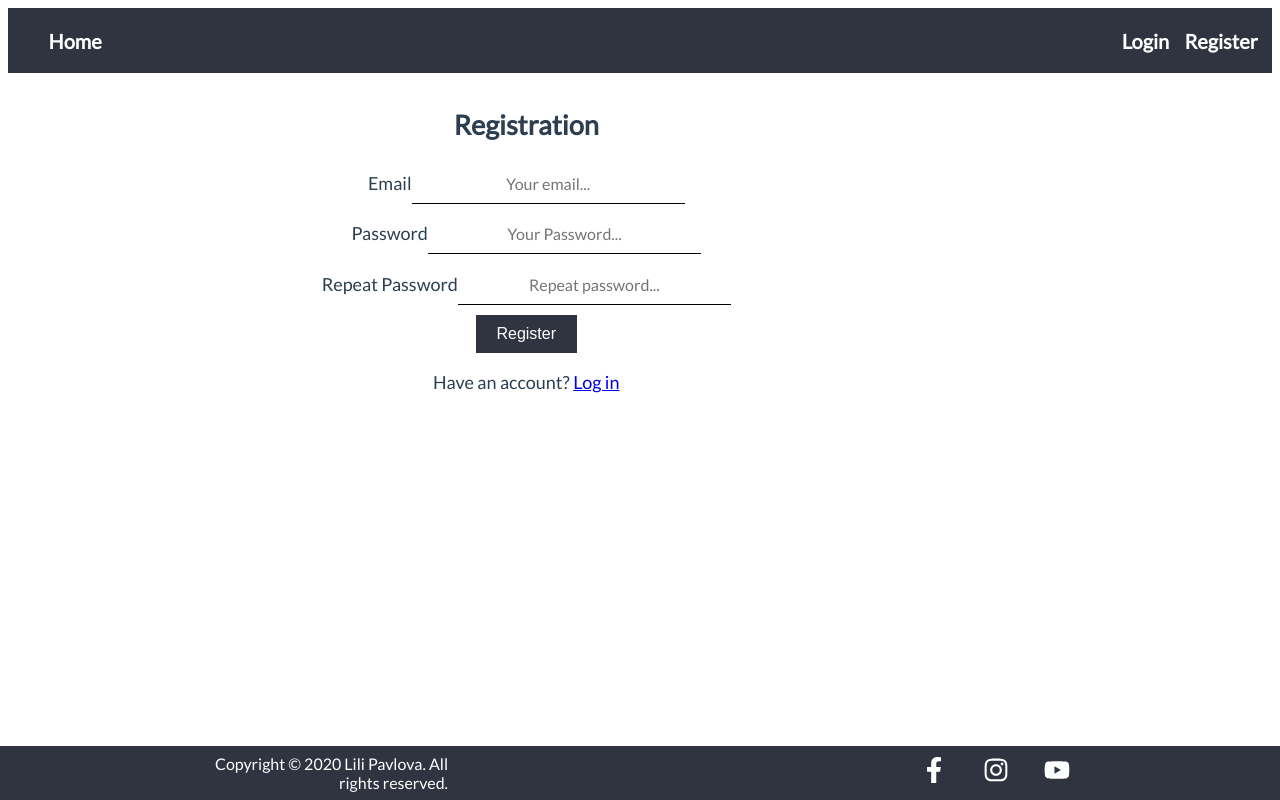
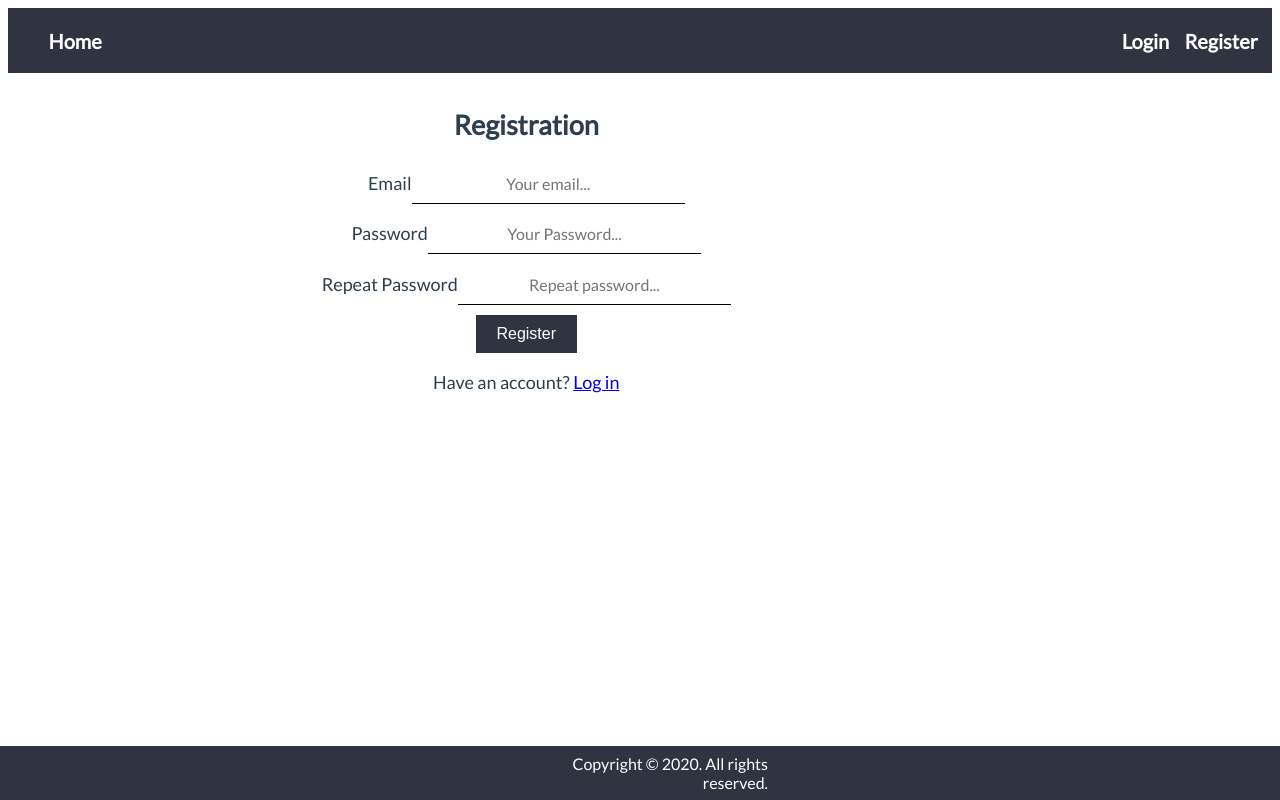
Before and after one commit to lilipavlova/VueJs-trips, a Vue app: page /registration in a window 1280 px wide. Built offline with nearby package versions, Linux system fonts and the light colour scheme.

Commit message:
user's wishes / other improvments

```diff
--- a/src/components/App.vue
+++ b/src/components/App.vue
@@ -56,7 +56,7 @@ footer {
     display: flex;
     position:fixed;
     left:0;
-     width:100%;
+    width:100%;
 
 }
 
@@ -64,55 +64,11 @@ footer div {
   display: contents;
 }
 
-footer .section-header {
-    border-bottom: 3px solid #303440;
-    margin: 1rem;
-    color: white;
-}
-
-footer span {
-    background: #303440;
-    color: white;
-    font-size: 26px;
-    border-radius: 6px 6px 0 0;
-    padding: 3px 17px;
-}
-
-footer section {
-    width: 20%;
-    display: inline-block;
-    margin: 0.5em auto;
-    vertical-align: top;
-}
-
-footer a {
-    text-decoration: none;
-    color: white;
-}
-
 footer div section {
     display: inline-block;
     vertical-align: top;
-}
-
-footer div section {
-    width: 20%;
+     width: 20%;
     text-align: right;
-}
-
-footer div .social-icons a {
-    font-size: 26px;
-    margin: 0.3em;
-    padding: 10px;
-}
-
-footer .svg-inline--fa {
-    overflow: visible;
-    width: 1em;
-    display: inline-block;
-    font-size: inherit;
-    height: 1em;
-    vertical-align: -0.125em;
 }
 
 /** ************************************** **/
--- a/src/components/Authentication/Login.vue
+++ b/src/components/Authentication/Login.vue
@@ -68,7 +68,7 @@ export default {
 			.then((data) => {
                 saveUser(data);
                 this.$emit('onAuth', true);
-                this.$router.push("/list-trips");
+                this.$router.push("/");
 			})
 			.catch(console.error);
     }
--- a/src/components/Authentication/Registration.vue
+++ b/src/components/Authentication/Registration.vue
@@ -82,7 +82,7 @@ export default {
 			.then((data) => {
         saveUser(data);
         this.$emit('onAuth', true);
-				this.$router.push("/list-trips");
+				this.$router.push("/");
 			})
       .catch(console.error);
 
--- a/src/components/Home.vue
+++ b/src/components/Home.vue
@@ -1,8 +1,21 @@
 <template>
 <div >
     <section class="home">
-            <h1>Register and win!</h1>
-            <button>LEARN MORE</button>
+            <h1>Win your dream holiday!</h1>
+
+    </section>
+    <section v-if="!isAuth" class="description">
+             <h3> What is this?</h3>
+             <p> Due to the current worlwide situation we decided to give away one free vacation to a destination chosen by you!</p>
+             <p > All you need to do is <router-link to="/login">Login</router-link> / <router-link to="/registration">Register</router-link> , make your wishes and in the end of the month we will randomly choose the lucky one!</p>
+             <p> Good luck! </p>
+    </section>
+
+        <section v-if="isAuth" class="description">
+             <h3> Ok, what's next?</h3>
+             <p> You are almost there... Make your wish <router-link to="/create-trip"> here.</router-link> </p>
+             <p> Or if you don't have an idea, check what the other people's wishes <router-link to="/list-trips"> here.</router-link></p>
+             <p> :)))) </p>
     </section>
 
 </div>
@@ -14,8 +27,6 @@
 
 
 export default {
-
-
     name: "home",
     props: {
         isAuth: Boolean
@@ -38,23 +49,15 @@ export default {
 
 .home h1 {
     margin: 0;
-    padding: 200px 0px 0px 100px;
+    padding: 200px 0px 200px 100px;;
     font-size: 50px;
     color: white;
     width: 30%;
 }
 
-.home button {
-    font-size: 20px;
-    background: transparent;
-    border: 2px white solid;
-    color: white;
-    padding: 5px 10px;
-    margin: 50px 200px 200px 100px;
+
+.description {
+    padding-bottom: 250px;
 }
 
-.home button:hover{
-    background: #50b9e1;
-    border: 2px #50b9e1 solid;
-}
 </style>
--- a/src/components/core/Footer.vue
+++ b/src/components/core/Footer.vue
@@ -1,34 +1,7 @@
 <template>
         <footer>
             <div>
-                <section>Copyright © 2020 Lili Pavlova. All rights reserved.</section>
-                <section class="social-icons">
-                    <a href="/https://www.facebook.com/softuni.org">
-                        <svg aria-hidden="true" focusable="false" data-prefix="fab" data-icon="facebook-f"
-                            class="svg-inline--fa fa-facebook-f fa-w-10" role="img" xmlns="http://www.w3.org/2000/svg"
-                            viewBox="0 0 320 512">
-                            <path fill="currentColor"
-                                d="M279.14 288l14.22-92.66h-88.91v-60.13c0-25.35 12.42-50.06 52.24-50.06h40.42V6.26S260.43 0 225.36 0c-73.22 0-121.08 44.38-121.08 124.72v70.62H22.89V288h81.39v224h100.17V288z" />
-                        </svg>
-                    </a>
-
-                    <a href="/https://www.instagram.com/softuni_org/">
-                        <svg aria-hidden="true" focusable="false" data-prefix="fab" data-icon="instagram"
-                            class="svg-inline--fa fa-instagram fa-w-14" role="img" xmlns="http://www.w3.org/2000/svg"
-                            viewBox="0 0 448 512">
-                            <path fill="currentColor"
-                                d="M224.1 141c-63.6 0-114.9 51.3-114.9 114.9s51.3 114.9 114.9 114.9S339 319.5 339 255.9 287.7 141 224.1 141zm0 189.6c-41.1 0-74.7-33.5-74.7-74.7s33.5-74.7 74.7-74.7 74.7 33.5 74.7 74.7-33.6 74.7-74.7 74.7zm146.4-194.3c0 14.9-12 26.8-26.8 26.8-14.9 0-26.8-12-26.8-26.8s12-26.8 26.8-26.8 26.8 12 26.8 26.8zm76.1 27.2c-1.7-35.9-9.9-67.7-36.2-93.9-26.2-26.2-58-34.4-93.9-36.2-37-2.1-147.9-2.1-184.9 0-35.8 1.7-67.6 9.9-93.9 36.1s-34.4 58-36.2 93.9c-2.1 37-2.1 147.9 0 184.9 1.7 35.9 9.9 67.7 36.2 93.9s58 34.4 93.9 36.2c37 2.1 147.9 2.1 184.9 0 35.9-1.7 67.7-9.9 93.9-36.2 26.2-26.2 34.4-58 36.2-93.9 2.1-37 2.1-147.8 0-184.8zM398.8 388c-7.8 19.6-22.9 34.7-42.6 42.6-29.5 11.7-99.5 9-132.1 9s-102.7 2.6-132.1-9c-19.6-7.8-34.7-22.9-42.6-42.6-11.7-29.5-9-99.5-9-132.1s-2.6-102.7 9-132.1c7.8-19.6 22.9-34.7 42.6-42.6 29.5-11.7 99.5-9 132.1-9s102.7-2.6 132.1 9c19.6 7.8 34.7 22.9 42.6 42.6 11.7 29.5 9 99.5 9 132.1s2.7 102.7-9 132.1z" />
-                        </svg>
-                    </a>
-                    <a href="/https://www.youtube.com/channel/UCqvOk8tYzfRS-eDy4vs3UyA">
-                        <svg aria-hidden="true" focusable="false" data-prefix="fab" data-icon="youtube"
-                            class="svg-inline--fa fa-youtube fa-w-18" role="img" xmlns="http://www.w3.org/2000/svg"
-                            viewBox="0 0 576 512">
-                            <path fill="currentColor"
-                                d="M549.655 124.083c-6.281-23.65-24.787-42.276-48.284-48.597C458.781 64 288 64 288 64S117.22 64 74.629 75.486c-23.497 6.322-42.003 24.947-48.284 48.597-11.412 42.867-11.412 132.305-11.412 132.305s0 89.438 11.412 132.305c6.281 23.65 24.787 41.5 48.284 47.821C117.22 448 288 448 288 448s170.78 0 213.371-11.486c23.497-6.321 42.003-24.171 48.284-47.821 11.412-42.867 11.412-132.305 11.412-132.305s0-89.438-11.412-132.305zm-317.51 213.508V175.185l142.739 81.205-142.739 81.201z" />
-                        </svg>
-                    </a>
-                </section>
+                <section>Copyright © 2020. All rights reserved.</section>
             </div>
         </footer>
 </template>
--- a/src/components/trips/List-trips.vue
+++ b/src/components/trips/List-trips.vue
@@ -3,8 +3,8 @@
 
                     <h2 class="user-links">
                         <label for="list-trips">All wished vacations so far ... </label>
-
                     </h2>
+                     <router-link to="/create-trip">Make your wish here.</router-link>
 
                         <div class="form-group" v-for="t in trips" :key="t.destination">
                             <p>{{t.destination}}</p>
@@ -35,3 +35,20 @@ export default {
   }
 }
 </script>
+
+<style scoped>
+
+section div {
+    display: inline-block;
+    padding: 10px;
+}
+
+section {
+    padding-bottom: 100px;
+}
+
+
+p:first-of-type {
+    font-weight: bold;
+}
+</style>
--- a/src/components/trips/List-wishes.vue
+++ b/src/components/trips/List-wishes.vue
@@ -2,19 +2,20 @@
 <section class="content-info">
 
                     <h2 class="user-links">
-                        <label for="list-wishes"> And here are your ones... </label>
+                        <label for="list-wishes"> And here are your ones... {{this.username}} </label>
+                    </h2>
 
-                    </h2>
-                     <p> {{this.username}}</p>
+                        <div v-if="this.myTrips.length===0">
+                          <p> Haven't made a wish yet? What are you waiting for? </p>
+                          <router-link to="/create-trip">Make your first wish.</router-link>
 
-                     <ul class="form-group" v-for="myt in myTrips" :key="myt.destination">
-                         <li> {{myt.destination}}</li>
-                     </ul>
+                        </div>
 
-
-
-
-
+                     <div class="form-group" v-for="myt in myTrips" :key="myt.destination">
+                            <p>{{myt.destination}}</p>
+                            <img :src="myt.imageUrl" />
+                            <p>{{myt.description}}</p>
+                     </div>
 
                 </section>
 </template>
@@ -22,28 +23,51 @@
 
 <script>
 import { get } from '../../requester';
+import { getData } from "../../storage"
 
 export default {
     name: "list-wishes",
     data: function() {
     return {
       myTrips: [],
-      username:  localStorage.username
+      username: JSON.parse(getData('userInfo')).username
     }
   },
   created() {
         get('appdata', 'trips', 'Kinvey')
             .then((trips) => {
                 let myTrips = trips.filter((e) => e.organizer === this.username);
-                let arrMyTrips = myTrips.reduce((acc, curr) => {
-                    acc.push(curr.destination);
-                    return acc;
-                 }, []);
+                console.log(myTrips)
+                // let arrMyTrips = myTrips.reduce((acc, curr) => {
+                //     acc.push(curr.destination);
+                //     return acc;
+                //  }, []);
 
-                   this.myTrips = arrMyTrips;
+                //    this.myTrips = arrMyTrips;
+
+                this.myTrips = myTrips
+                   console.log(myTrips)
 
             })
             .catch(console.error);
   }
 }
 </script>
+
+
+<style  scoped>
+
+section div {
+    display: inline-block;
+    padding: 10px;
+}
+
+
+section {
+    padding-bottom: 100px;
+}
+
+p:first-of-type {
+    font-weight: bold;
+}
+</style>
--- a/src/components/trips/create-trip.vue
+++ b/src/components/trips/create-trip.vue
@@ -73,7 +73,7 @@ export default {
 
 			post( 'appdata', 'trips', data , 'Kinvey')
 				.then(() => {
-					this.$router.push("/list-trips");
+					this.$router.push("/list-wishes");
 				})
 				.catch(console.error);
 
```
